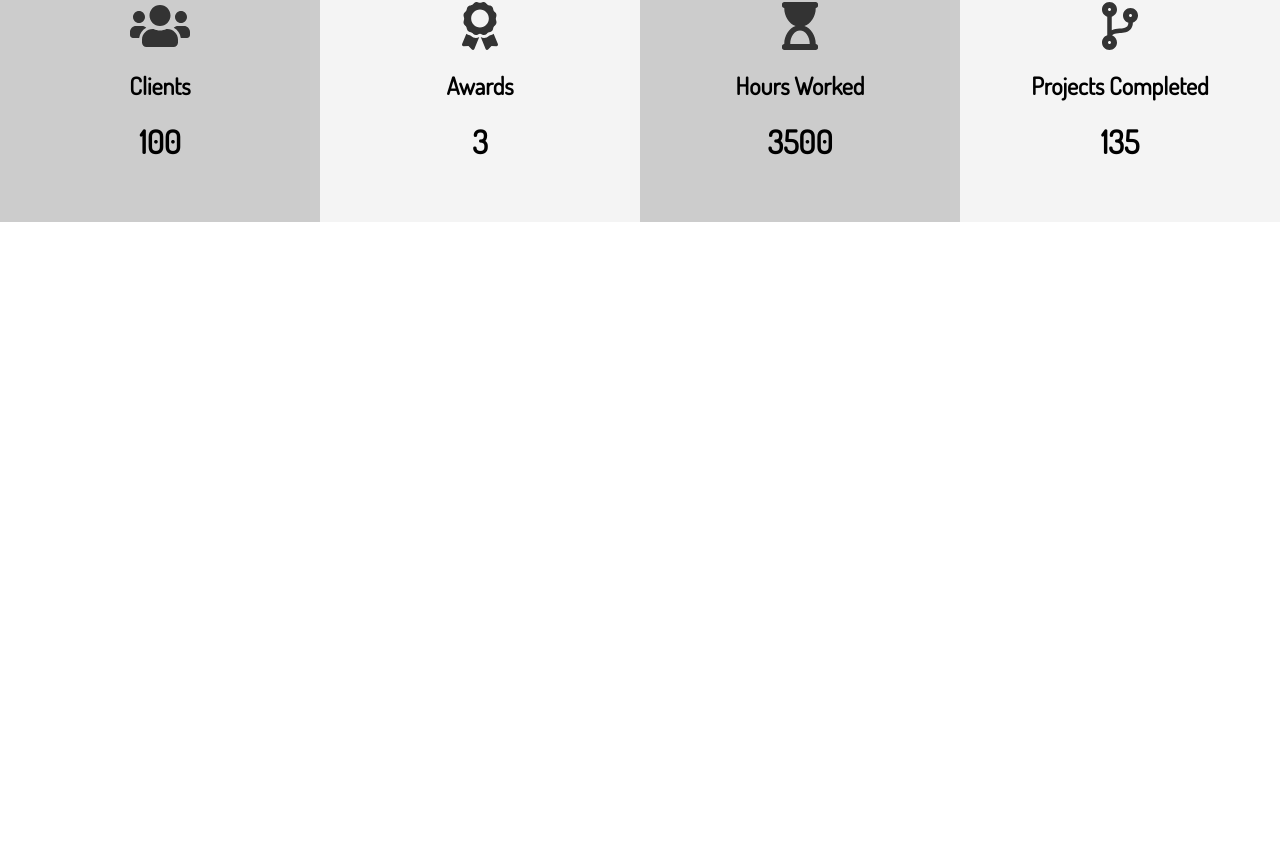
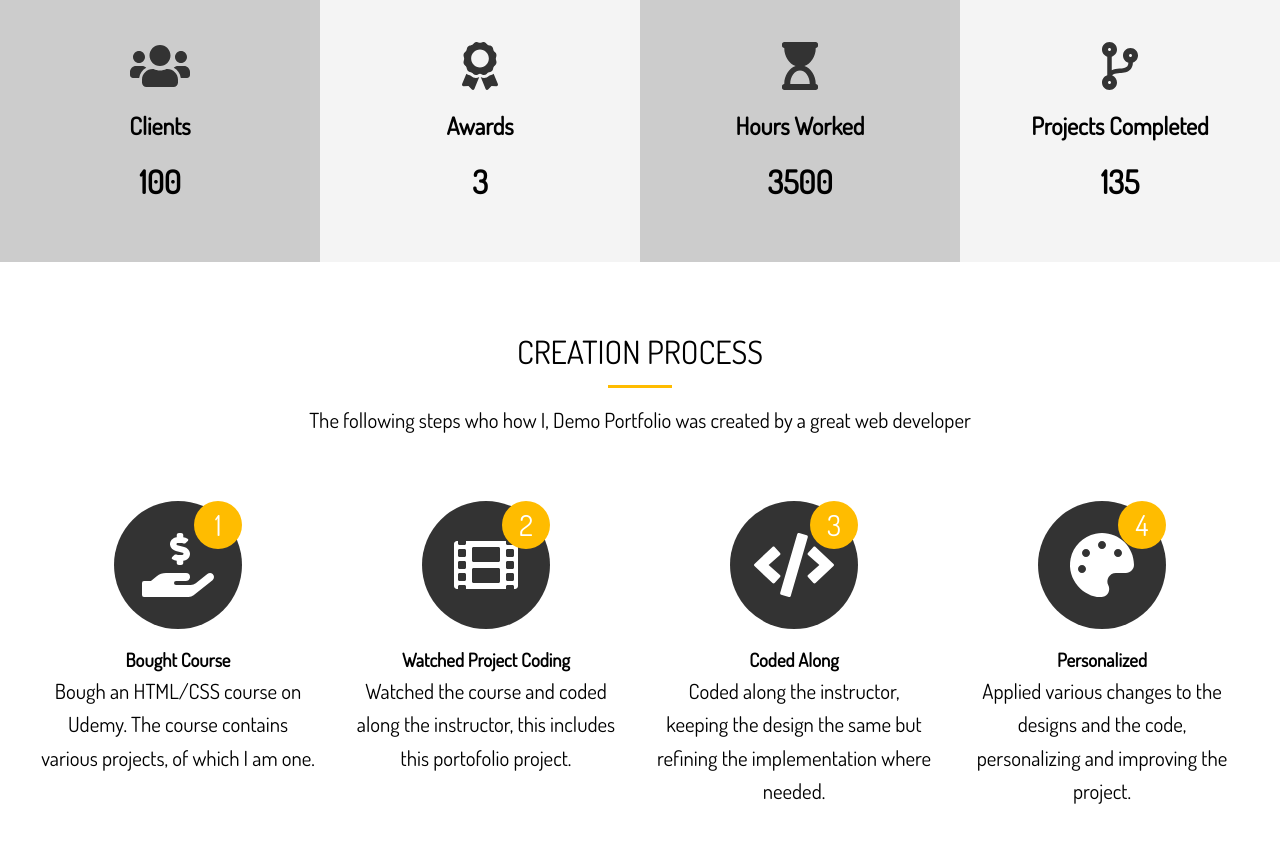
Before and after one commit to dario-piotrowicz/ReactJS-SCSS_demo_portfolio_website_miniproject, a React app: page / in a window 1280 px wide. Shown: the part 1353-2196 px from the top of the page. Before the commit the page ends 1607 px from the top, so only its background shows below. Built offline with nearby package versions, Linux system fonts and the light colour scheme.

Commit message:
added creation-process section

```diff
--- a/src/app.tsx
+++ b/src/app.tsx
@@ -3,6 +3,7 @@ import './app.scss';
 import Header from './components/header/header.component';
 import SpecializeSection from './components/specialize-section/specialize-section.component';
 import StatsSection from './components/stats-section/stats-section.component';
+import CreationProcessSection from './components/creation-process-section/creation-process-section.component';
 
 const App: FunctionComponent = () => {
   return (
@@ -10,6 +11,7 @@ const App: FunctionComponent = () => {
       <Header />
       <SpecializeSection />
       <StatsSection />
+      <CreationProcessSection />
     </>
   );
 };
--- a/src/common/scss/utilities.scss
+++ b/src/common/scss/utilities.scss
@@ -38,3 +38,11 @@
 *[class^='btn-']:hover {
   background-color: $color-primary;
 }
+
+.bottom-line {
+  height: 3px;
+  width: 4rem;
+  background-color: $color-primary;
+  display: block;
+  margin: 0.5rem auto 1rem auto;
+}
--- /dev/null
+++ b/src/components/creation-process-section/creation-process-section.component.tsx
@@ -0,0 +1,96 @@
+import React, { FunctionComponent } from 'react';
+import './creation-process-section.styles.scss';
+import { FontAwesomeIcon } from '@fortawesome/react-fontawesome';
+import {
+  IconDefinition,
+  faHandHoldingUsd,
+  faFilm,
+  faCode,
+  faPalette,
+} from '@fortawesome/free-solid-svg-icons';
+
+interface ProcessStepBoxParams {
+  stepNumber: number;
+  icon: IconDefinition;
+  title: string;
+  description: string;
+}
+
+const ProcessStepBox: FunctionComponent<ProcessStepBoxParams> = ({
+  stepNumber,
+  icon,
+  title,
+  description,
+}) => {
+  return (
+    <div className="process-step-box">
+      <div className="icon-container">
+        <div className="fa-icon">
+          <FontAwesomeIcon icon={icon} size="4x" />
+          <div className="step-number">{stepNumber}</div>
+        </div>
+      </div>
+      <h3>{title}</h3>
+      <p>{description}</p>
+    </div>
+  );
+};
+
+const steps: ProcessStepBoxParams[] = [
+  {
+    stepNumber: 1,
+    icon: faHandHoldingUsd,
+    title: 'Bought Course',
+    description: `
+    Bough an HTML/CSS course on Udemy. The course contains various projects, of which I am one.
+    `,
+  },
+  {
+    stepNumber: 2,
+    icon: faFilm,
+    title: 'Watched Project Coding',
+    description: `
+    Watched the course and coded along the instructor, this includes this portofolio project.
+    `,
+  },
+  {
+    stepNumber: 3,
+    icon: faCode,
+    title: 'Coded Along',
+    description: `
+    Coded along the instructor, keeping the design the same but refining the implementation where needed.
+    `,
+  },
+  {
+    stepNumber: 4,
+    icon: faPalette,
+    title: 'Personalized',
+    description: `
+    Applied various changes to the designs and the code, personalizing and improving the project.
+    `,
+  },
+];
+
+const CreationProcessSection: FunctionComponent = () => {
+  return (
+    <section id="creation-process">
+      <div className="centering-container">
+        <h2>Creation Process</h2>
+        <div className="bottom-line" />
+        <p>
+          The following steps who how I, Demo Portfolio was created by a great
+          web developer
+        </p>
+        <div className="steps">
+          {steps
+            .sort((stepA, stepB) => stepA.stepNumber - stepB.stepNumber)
+            .map((step) => (
+              <ProcessStepBox key={step.stepNumber} {...step} />
+            ))}
+        </div>
+      </div>
+    </section>
+  );
+};
+
+export default CreationProcessSection;
--- /dev/null
+++ b/src/components/creation-process-section/creation-process-section.styles.scss
@@ -0,0 +1,68 @@
+@import '../../common/scss/constants';
+
+section#creation-process {
+  padding: 2rem 0;
+
+  text-align: center;
+
+  h2 {
+    font-size: 2rem;
+    font-weight: 100;
+    text-transform: uppercase;
+  }
+
+  p {
+    font-size: 1.3rem;
+    margin-bottom: 3rem;
+  }
+
+  .steps {
+    display: flex;
+
+    .process-step-box {
+      flex: 1;
+      margin: 1rem;
+
+      .icon-container {
+        display: flex;
+        align-items: center;
+        justify-content: center;
+        text-align: center;
+        margin: auto;
+        margin-bottom: 1rem;
+        border-radius: 50%;
+        position: relative;
+        background-color: $color-dark;
+        color: #fff;
+        padding: 2rem;
+        height: 4rem;
+        width: 4rem;
+        transition: all 1s;
+
+        &:hover {
+          background-color: $color-primary;
+          height: 5rem;
+          width: 5rem;
+
+          .step-number {
+            background-color: $color-dark;
+          }
+        }
+
+        .step-number {
+          position: absolute;
+          top: 0;
+          right: 0;
+          font-size: 1.8rem;
+          background-color: $color-primary;
+          border-radius: 50%;
+          height: 1rem;
+          width: 1rem;
+          line-height: 1rem;
+          padding: 1rem;
+          transition: all 1s;
+        }
+      }
+    }
+  }
+}
--- a/src/components/specialize-section/specialize-section.styles.scss
+++ b/src/components/specialize-section/specialize-section.styles.scss
@@ -4,6 +4,12 @@ section#specialize {
   padding: 2rem 0;
 
   text-align: center;
+
+  h2 {
+    font-size: 2rem;
+    font-weight: 100;
+    text-transform: uppercase;
+  }
 
   p {
     font-size: 1.3rem;
```
